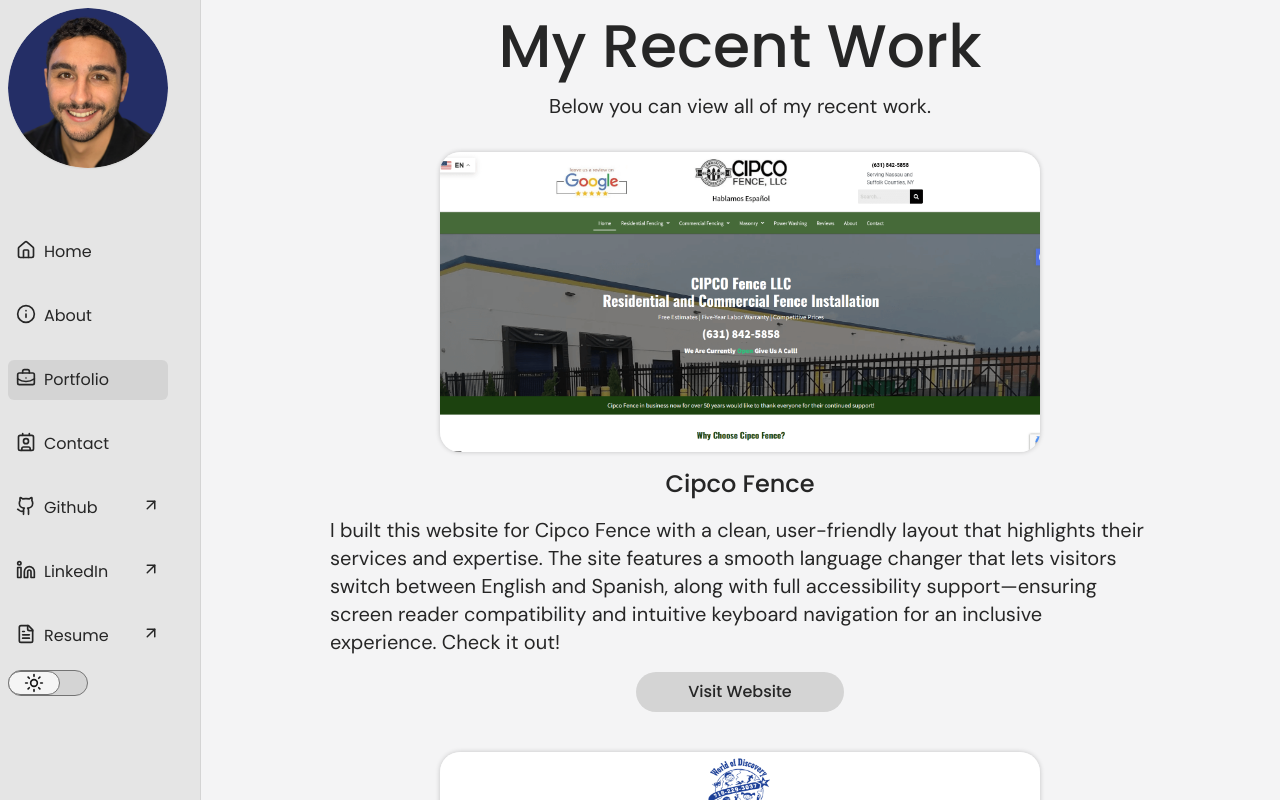
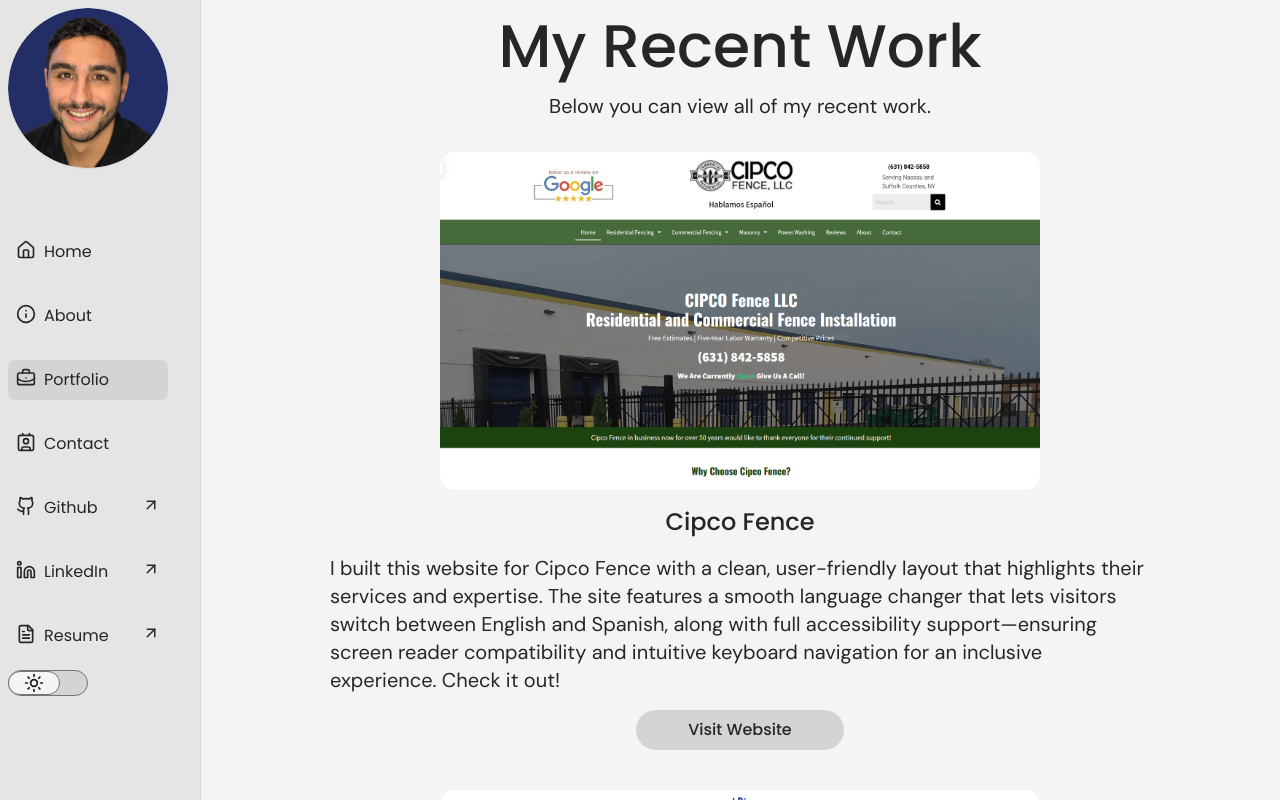
Before and after one commit to MarcAnthony-WebDev/Portfolio-Site-v2, a Next.js app: page /portfolio in a window 1280 px wide. Shown: the top 800 px of the page. Built offline with nearby package versions, Linux system fonts and the light colour scheme.

Commit message:
added tilted cards to portfolio

```diff
--- a/app/globals.css
+++ b/app/globals.css
@@ -72,7 +72,7 @@
 }
 
 .container-styles {
-  @apply main-color-styles flex h-full max-w-[900px] flex-col gap-10 px-4 py-6 md:gap-20 md:px-10 md:py-6;
+  @apply main-color-styles flex h-full max-w-[900px] flex-col gap-10 px-4 py-6 md:gap-20 md:px-10 md:py-12;
 }
 
 .main-color-styles {
@@ -96,7 +96,7 @@
 }
 
 .portfolio-button {
-  @apply w-52 self-center rounded-3xl bg-neutral-300 p-2 text-light-color transition duration-200 hover:bg-neutral-400 active:translate-y-1 dark:bg-slate-600 dark:text-dark-color;
+  @apply w-52 self-center rounded-3xl bg-neutral-300 p-2 text-light-color transition duration-200 hover:bg-neutral-400 dark:hover:bg-dark-bg-hover active:translate-y-1 dark:bg-slate-600 dark:text-dark-color;
 }
 
 .font-poppins {
--- a/components/GalleryCard.tsx
+++ b/components/GalleryCard.tsx
@@ -1,8 +1,11 @@
+'use client'
+
 import React from "react";
 
 import Image from "next/image";
 import Link from "next/link";
 import clsx from "clsx";
+import { TiltedCard } from '@/components'
 
 type GalleryCardType = {
   src: string;
@@ -27,44 +30,23 @@
 }: GalleryCardType) => {
   return (
     <div className="flex h-full max-w-[900px] flex-col items-center gap-4">
-      <div className="gallery-card group relative h-[300px] w-[90vw] rounded-sm from-blue-300 to-blue-800 sm:w-[600px]">
-        <Image
-          src={src}
-          alt={alt}
-          fill
-          sizes="(max-width:768px) 400px"
-          style={{
-            objectFit: "cover",
-            overflow: "hidden",
-            borderRadius: "20px",
-            boxShadow: "0 0 5px rgba(0,0,0,.2)",
-          }}
+      <div className="gallery-card group relative aspect-video w-[90vw] rounded-sm sm:w-[600px]">
+        <TiltedCard
+          imageSrc={src}
+          containerWidth='100%'
+          imageWidth='100%'
+          containerHeight='100%'
+          imageHeight='100%'
+          altText={alt}
+          showTooltip={false}
+          displayOverlayContent={false}
+          showMobileWarning={false}
+          overlayContent={
+            <p className="text-xl dark:text-dark-color z-10 text-center dark:bg-dark-bg bg-light-bg bg-opacity-65 rounded-lg p-2">
+              {title}
+            </p>
+          }
         />
-        {/*background-gradient*/}
-        <div
-          className={clsx(
-            "absolute inset-0 cursor-pointer rounded-[20px] bg-gradient-to-t opacity-0 transition-opacity duration-300 group-hover:opacity-60",
-            fromColor,
-            viaColor,
-            toColor,
-          )}
-        ></div>
-        {/*Hover Buttons*/}
-        <div className="absolute inset-0 flex items-center justify-center gap-4 opacity-0 transition-opacity duration-300 group-hover:opacity-100">
-          <Link
-            href={href || "/"}
-            passHref
-            target="_blank"
-            rel="noopener noreferrer"
-          >
-            <button className="portfolio-button">
-              Visit Website
-            </button>
-          </Link>
-          {/* <button className="rounded bg-red-500 px-4 py-2 text-white hover:bg-red-700">
-            View Code
-          </button> */}
-        </div>
       </div>
       <div className="content-box flex flex-col items-center gap-4 px-10">
         <Link
@@ -79,7 +61,7 @@
         {/* <h3 className="text-2xl font-bold">{title}</h3> */}
         <p className="text-xl">{description}</p>
         <div className="button-container mt-auto">
-          <button className="portfolio-button">
+          <button className="portfolio-button mt-auto">
             Visit Website
           </button>
         </div>
--- /dev/null
+++ b/components/TiltedCard.tsx
@@ -0,0 +1,155 @@
+'use client'
+
+import type { SpringOptions } from "framer-motion";
+import { useRef, useState } from "react";
+import { motion, useMotionValue, useSpring } from "framer-motion";
+
+interface TiltedCardProps {
+  imageSrc: React.ComponentProps<"img">["src"];
+  altText?: string;
+  captionText?: string;
+  containerHeight?: React.CSSProperties['height'];
+  containerWidth?: React.CSSProperties['width'];
+  imageHeight?: React.CSSProperties['height'];
+  imageWidth?: React.CSSProperties['width'];
+  scaleOnHover?: number;
+  rotateAmplitude?: number;
+  showMobileWarning?: boolean;
+  showTooltip?: boolean;
+  overlayContent?: React.ReactNode;
+  displayOverlayContent?: boolean;
+}
+
+const springValues: SpringOptions = {
+  damping: 30,
+  stiffness: 100,
+  mass: 2,
+};
+
+export default function TiltedCard({
+  imageSrc,
+  altText = "Tilted card image",
+  captionText = "",
+  containerHeight = "300px",
+  containerWidth = "100%",
+  imageHeight = "300px",
+  imageWidth = "300px",
+  scaleOnHover = 1.1,
+  rotateAmplitude = 14,
+  showMobileWarning = true,
+  showTooltip = true,
+  overlayContent = null,
+  displayOverlayContent = false,
+}: TiltedCardProps) {
+  const ref = useRef<HTMLElement>(null);
+  const x = useMotionValue(0);
+  const y = useMotionValue(0);
+  const rotateX = useSpring(useMotionValue(0), springValues);
+  const rotateY = useSpring(useMotionValue(0), springValues);
+  const scale = useSpring(1, springValues);
+  const opacity = useSpring(0);
+  const rotateFigcaption = useSpring(0, {
+    stiffness: 350,
+    damping: 30,
+    mass: 1,
+  });
+
+  const [lastY, setLastY] = useState(0);
+
+  function handleMouse(e: React.MouseEvent<HTMLElement>) {
+    if (!ref.current) return;
+
+    const rect = ref.current.getBoundingClientRect();
+    const offsetX = e.clientX - rect.left - rect.width / 2;
+    const offsetY = e.clientY - rect.top - rect.height / 2;
+
+    const rotationX = (offsetY / (rect.height / 2)) * -rotateAmplitude;
+    const rotationY = (offsetX / (rect.width / 2)) * rotateAmplitude;
+
+    rotateX.set(rotationX);
+    rotateY.set(rotationY);
+
+    x.set(e.clientX - rect.left);
+    y.set(e.clientY - rect.top);
+
+    const velocityY = offsetY - lastY;
+    rotateFigcaption.set(-velocityY * 0.6);
+    setLastY(offsetY);
+  }
+
+  function handleMouseEnter() {
+    scale.set(scaleOnHover);
+    opacity.set(1);
+  }
+
+  function handleMouseLeave() {
+    opacity.set(0);
+    scale.set(1);
+    rotateX.set(0);
+    rotateY.set(0);
+    rotateFigcaption.set(0);
+  }
+
+  return (
+    <figure
+      ref={ref}
+      className="relative w-full h-full [perspective:800px] flex flex-col items-center justify-center"
+      style={{
+        height: containerHeight,
+        width: containerWidth,
+      }}
+      onMouseMove={handleMouse}
+      onMouseEnter={handleMouseEnter}
+      onMouseLeave={handleMouseLeave}
+    >
+      {showMobileWarning && (
+        <div className="absolute top-4 text-center text-sm block sm:hidden">
+          This effect is not optimized for mobile. Check on desktop.
+        </div>
+      )}
+
+      <motion.div
+        className="relative [transform-style:preserve-3d]"
+        style={{
+          width: imageWidth,
+          height: imageHeight,
+          rotateX,
+          rotateY,
+          scale,
+        }}
+      >
+        <motion.img
+          src={imageSrc}
+          alt={altText}
+          className="absolute top-0 left-0 object-cover rounded-[15px] will-change-transform [transform:translateZ(0)]"
+          style={{
+            width: '100%',
+            height: '100%',
+          }}
+        />
+
+        {displayOverlayContent && overlayContent && (
+          <motion.div
+            className="absolute top-12 left-7 z-[2] will-change-transform [transform:translateZ(30px)]"
+          >
+            {overlayContent}
+          </motion.div>
+        )}
+      </motion.div>
+
+      {showTooltip && (
+        <motion.figcaption
+          className="pointer-events-none absolute left-0 top-0 rounded-[4px] bg-white px-[10px] py-[4px] text-[10px] text-[#2d2d2d] opacity-0 z-[3] hidden sm:block"
+          style={{
+            x,
+            y,
+            opacity,
+            rotate: rotateFigcaption,
+          }}
+        >
+          {captionText}
+        </motion.figcaption>
+      )}
+    </figure>
+  );
+}
--- a/components/index.ts
+++ b/components/index.ts
@@ -10,6 +10,7 @@
 import Logos from "./Logos";
 import Timeline from "./Timeline";
 import Dock from './Dock';
+import TiltedCard from "./TiltedCard";
 
 export {
   NavBar,
@@ -22,5 +23,6 @@
   Brands,
   Logos,
   Timeline,
-  Dock
+  Dock,
+  TiltedCard
 };
```
